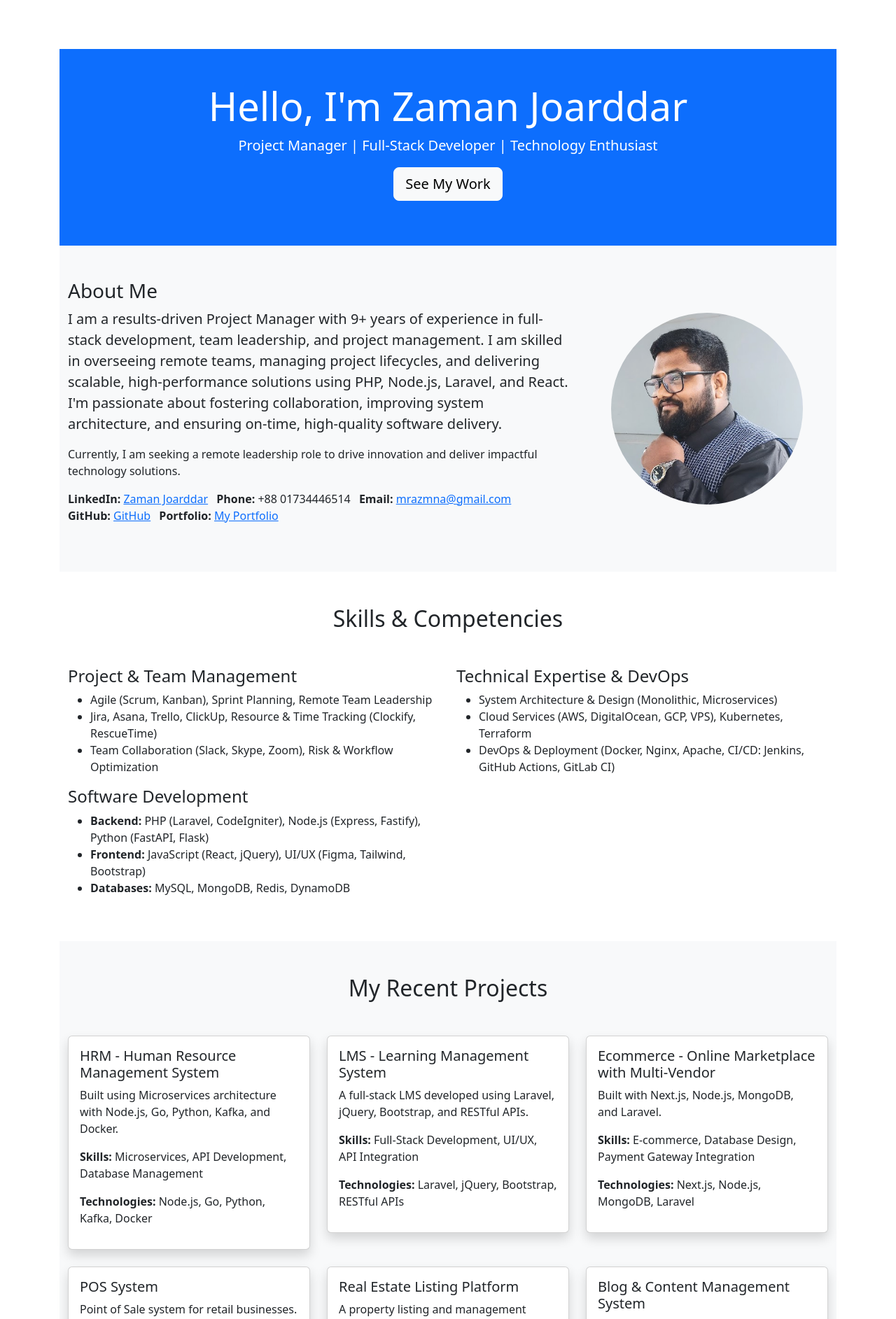
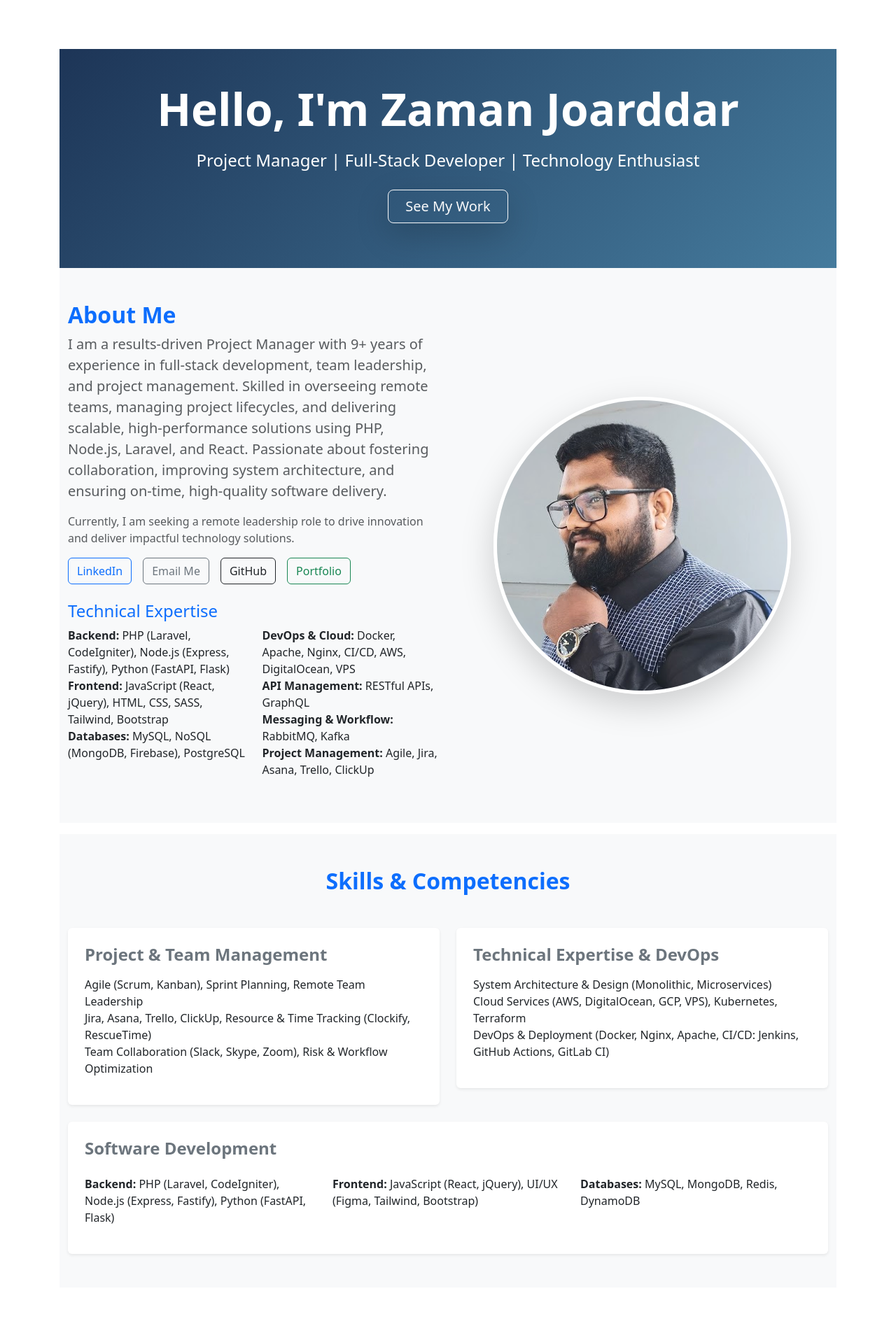
Before and after one commit to mrzamanj/portfolio-site-php-yiiframework, a Yii app: template views/site/index.php in a window 1280 px wide. Shown: the top 1885 px of the page at 70% size. Run offline with PHP 8.4 and a stand-in for Yii, Linux system fonts and the light colour scheme; the template is opened without the code that fills it, so the values that code supplies are empty; some libraries are stand-ins or nearby versions.

Commit message:
update homepage

```diff
--- a/views/site/index.php
+++ b/views/site/index.php
@@ -7,179 +7,106 @@ use yii\helpers\Html;
 $this->title = 'Zaman Joarddar \'s Portfolio';
 ?>
 <div class="site-index">
-
 <!-- Hero Section -->
-    <section class="hero bg-primary text-white text-center py-5">
+<section class="hero d-flex align-items-center justify-content-center text-white text-center py-5" style="background: linear-gradient(135deg, #1d3557, #457b9d); min-height: 30vh;">
     <div class="container">
-            <h1 class="display-4">Hello, I'm <strong>Zaman Joarddar </strong></h1>
-            <p class="lead">Project Manager | Full-Stack Developer | Technology Enthusiast</p>
-            <p><a href="#projects" class="btn btn-light btn-lg">See My Work</a></p>
+        <h1 class="display-3 fw-bold">Hello, I'm <strong>Zaman Joarddar</strong></h1>
+        <p class="lead fs-4 mt-3">Project Manager | Full-Stack Developer | Technology Enthusiast</p>
+        <p class="mt-4">
+            <a href="#projects" class="btn btn-outline-light btn-lg px-4 shadow-lg">See My Work</a>
+        </p>
     </div>
 </section>
 
 <!-- About Section -->
 <section id="about" class="py-5 bg-light">
     <div class="container">
+        <div class="row align-items-center">
+            <div class="col-lg-6">
+                <h2 class="h2 fw-bold text-primary">About Me</h2>
+                <p class="lead text-muted">I am a results-driven Project Manager with 9+ years of experience in full-stack development, team leadership, and project management. Skilled in overseeing remote teams, managing project lifecycles, and delivering scalable, high-performance solutions using PHP, Node.js, Laravel, and React. Passionate about fostering collaboration, improving system architecture, and ensuring on-time, high-quality software delivery.</p>
+                <p class="text-muted">Currently, I am seeking a remote leadership role to drive innovation and deliver impactful technology solutions.</p>
+                <div class="d-flex flex-wrap gap-3">
+                    <a href="https://www.linkedin.com/in/mrzmna" target="_blank" class="btn btn-outline-primary">LinkedIn</a>
+                    <a href="mailto:mrazmna@gmail.com" class="btn btn-outline-secondary">Email Me</a>
+                    <a href="https://github.com/mrzmnaj" target="_blank" class="btn btn-outline-dark">GitHub</a>
+                    <a href="https://portfolio-link.com" target="_blank" class="btn btn-outline-success">Portfolio</a>
+                </div>
+
+                <!-- Programming Technologies -->
+                <h3 class="h4 mt-4 text-primary">Technical Expertise</h3>
                 <div class="row">
-                <div class="col-lg-8">
-                    <h2 class="h3">About Me</h2>
-                    <p class="lead">I am a results-driven Project Manager with 9+ years of experience in full-stack development, team leadership, and project management. I am skilled in overseeing remote teams, managing project lifecycles, and delivering scalable, high-performance solutions using PHP, Node.js, Laravel, and React. I'm passionate about fostering collaboration, improving system architecture, and ensuring on-time, high-quality software delivery.</p>
-                    <p>Currently, I am seeking a remote leadership role to drive innovation and deliver impactful technology solutions.</p>
-                    <ul class="list-inline">
-                        <li class="list-inline-item"><strong>LinkedIn:</strong> <a href="https://www.linkedin.com/in/mrzmna" target="_blank">Zaman Joarddar </a></li>
-                        <li class="list-inline-item"><strong>Phone:</strong> +88 01734446514</li>
-                        <li class="list-inline-item"><strong>Email:</strong> <a href="mailto:mrazmna@gmail.com">mrazmna@gmail.com</a></li>
-                        <li class="list-inline-item"><strong>GitHub:</strong> <a href="https://github.com/mrzmnaj" target="_blank">GitHub</a></li>
-                        <li class="list-inline-item"><strong>Portfolio:</strong> <a href="https://portfolio-link.com" target="_blank">My Portfolio</a></li>
+                    <div class="col-md-6">
+                        <ul class="list-unstyled">
+                            <li><strong>Backend:</strong> PHP (Laravel, CodeIgniter), Node.js (Express, Fastify), Python (FastAPI, Flask)</li>
+                            <li><strong>Frontend:</strong> JavaScript (React, jQuery), HTML, CSS, SASS, Tailwind, Bootstrap</li>
+                            <li><strong>Databases:</strong> MySQL, NoSQL (MongoDB, Firebase), PostgreSQL</li>
                         </ul>
                     </div>
-                <div class="col-lg-4 p-5">
-                <img src="<?= Yii::getAlias('@web') ?>/uploads/images/profile.png" alt="Zaman Joarddar " class="img-fluid rounded-circle" />
+                    <div class="col-md-6">
+                        <ul class="list-unstyled">
+                            <li><strong>DevOps & Cloud:</strong> Docker, Apache, Nginx, CI/CD, AWS, DigitalOcean, VPS</li>
+                            <li><strong>API Management:</strong> RESTful APIs, GraphQL</li>
+                            <li><strong>Messaging & Workflow:</strong> RabbitMQ, Kafka</li>
+                            <li><strong>Project Management:</strong> Agile, Jira, Asana, Trello, ClickUp</li>
+                        </ul>
+                    </div>
+                </div>
+            </div>
+            <div class="col-lg-6 text-center">
+                <img src="<?= Yii::getAlias('@web') ?>/uploads/images/profile.png" alt="Zaman Joarddar " class="img-fluid rounded-circle shadow-lg" style="max-width: 80%; border: 5px solid #fff;" />
             </div>
         </div>
     </div>
 </section>
 
+
 <!-- Skills Section -->
-    <section id="skills" class="py-5">
+<section id="skills" class="py-5 bg-light mt-3">
     <div class="container">
-            <h2 class="text-center mb-5">Skills & Competencies</h2>
+        <h2 class="text-center mb-5 fw-bold text-primary">Skills & Competencies</h2>
         <div class="row">
-                <div class="col-md-6">
-                    <h4>Project & Team Management</h4>
-                    <ul>
-                        <li>Agile (Scrum, Kanban), Sprint Planning, Remote Team Leadership</li>
-                        <li>Jira, Asana, Trello, ClickUp, Resource & Time Tracking (Clockify, RescueTime)</li>
-                        <li>Team Collaboration (Slack, Skype, Zoom), Risk & Workflow Optimization</li>
-                    </ul>
-                </div>
-                <div class="col-md-6">
-                    <h4>Technical Expertise & DevOps</h4>
-                    <ul>
-                        <li>System Architecture & Design (Monolithic, Microservices)</li>
-                        <li>Cloud Services (AWS, DigitalOcean, GCP, VPS), Kubernetes, Terraform</li>
-                        <li>DevOps & Deployment (Docker, Nginx, Apache, CI/CD: Jenkins, GitHub Actions, GitLab CI)</li>
+            <div class="col-md-6 mb-4">
+                <div class="p-4 bg-white shadow-sm rounded">
+                    <h4 class="text-secondary fw-bold">Project & Team Management</h4>
+                    <ul class="list-unstyled mt-3">
+                        <li><i class="bi bi-check-circle-fill text-success"></i> Agile (Scrum, Kanban), Sprint Planning, Remote Team Leadership</li>
+                        <li><i class="bi bi-check-circle-fill text-success"></i> Jira, Asana, Trello, ClickUp, Resource & Time Tracking (Clockify, RescueTime)</li>
+                        <li><i class="bi bi-check-circle-fill text-success"></i> Team Collaboration (Slack, Skype, Zoom), Risk & Workflow Optimization</li>
                     </ul>
                 </div>
             </div>
-            <div class="row">
-                <div class="col-md-6">
-                    <h4>Software Development</h4>
-                    <ul>
-                        <li><strong>Backend:</strong> PHP (Laravel, CodeIgniter), Node.js (Express, Fastify), Python (FastAPI, Flask)</li>
-                        <li><strong>Frontend:</strong> JavaScript (React, jQuery), UI/UX (Figma, Tailwind, Bootstrap)</li>
-                        <li><strong>Databases:</strong> MySQL, MongoDB, Redis, DynamoDB</li>
+            <div class="col-md-6 mb-4">
+                <div class="p-4 bg-white shadow-sm rounded">
+                    <h4 class="text-secondary fw-bold">Technical Expertise & DevOps</h4>
+                    <ul class="list-unstyled mt-3">
+                        <li><i class="bi bi-check-circle-fill text-success"></i> System Architecture & Design (Monolithic, Microservices)</li>
+                        <li><i class="bi bi-check-circle-fill text-success"></i> Cloud Services (AWS, DigitalOcean, GCP, VPS), Kubernetes, Terraform</li>
+                        <li><i class="bi bi-check-circle-fill text-success"></i> DevOps & Deployment (Docker, Nginx, Apache, CI/CD: Jenkins, GitHub Actions, GitLab CI)</li>
                     </ul>
                 </div>
             </div>
         </div>
-    </section>
-
-<!-- Projects Section -->
-<section id="projects" class="py-5 bg-light">
-    <div class="container">
-        <h2 class="text-center mb-5">My Recent Projects</h2>
         <div class="row">
-            <!-- Project 1 -->
-            <div class="col-md-4 mb-4">
-                <div class="card shadow">
-                    <div class="card-body" style="min-height:250px">
-                        <h5 class="card-title">HRM - Human Resource Management System</h5>
-                        <p class="card-text">Built using Microservices architecture with Node.js, Go, Python, Kafka, and Docker.</p>
-                        <p><strong>Skills:</strong> Microservices, API Development, Database Management</p>
-                        <p><strong>Technologies:</strong> Node.js, Go, Python, Kafka, Docker</p>
-                        <!-- <a href="#" class="btn btn-primary">View Project</a> -->
+            <div class="col-md-12">
+                <div class="p-4 bg-white shadow-sm rounded">
+                    <h4 class="text-secondary fw-bold">Software Development</h4>
+                    <div class="row">
+                        <div class="col-md-4">
+                            <ul class="list-unstyled mt-3">
+                                <li><i class="bi bi-code-slash text-info"></i> <strong>Backend:</strong> PHP (Laravel, CodeIgniter), Node.js (Express, Fastify), Python (FastAPI, Flask)</li>
+                            </ul>
                         </div>
+                        <div class="col-md-4">
+                            <ul class="list-unstyled mt-3">
+                                <li><i class="bi bi-palette-fill text-warning"></i> <strong>Frontend:</strong> JavaScript (React, jQuery), UI/UX (Figma, Tailwind, Bootstrap)</li>
+                            </ul>
                         </div>
+                        <div class="col-md-4">
+                            <ul class="list-unstyled mt-3">
+                                <li><i class="bi bi-database-fill text-danger"></i> <strong>Databases:</strong> MySQL, MongoDB, Redis, DynamoDB</li>
+                            </ul>
                         </div>
-            <!-- Project 2 -->
-            <div class="col-md-4 mb-4">
-                <div class="card shadow">
-                    <div class="card-body" style="min-height:250px">
-                        <h5 class="card-title">LMS - Learning Management System</h5>
-                        <p class="card-text">A full-stack LMS developed using Laravel, jQuery, Bootstrap, and RESTful APIs.</p>
-                        <p><strong>Skills:</strong> Full-Stack Development, UI/UX, API Integration</p>
-                        <p><strong>Technologies:</strong> Laravel, jQuery, Bootstrap, RESTful APIs</p>
-                        <!-- <a href="#" class="btn btn-primary">View Project</a> -->
-                    </div>
-                </div>
-            </div>
-            <!-- Project 3 -->
-            <div class="col-md-4 mb-4">
-                <div class="card shadow">
-                    <div class="card-body" style="min-height:250px">
-                        <h5 class="card-title">Ecommerce - Online Marketplace with Multi-Vendor</h5>
-                        <p class="card-text">Built with Next.js, Node.js, MongoDB, and Laravel.</p>
-                        <p><strong>Skills:</strong> E-commerce, Database Design, Payment Gateway Integration</p>
-                        <p><strong>Technologies:</strong> Next.js, Node.js, MongoDB, Laravel</p>
-                        <!-- <a href="#" class="btn btn-primary">View Project</a> -->
-                    </div>
-                </div>
-            </div>
-            <!-- Additional 9 Projects -->
-            <div class="col-md-4 mb-4">
-                <div class="card shadow">
-                    <div class="card-body" style="min-height:250px">
-                        <h5 class="card-title">POS System</h5>
-                        <p class="card-text">Point of Sale system for retail businesses.</p>
-                        <p><strong>Skills:</strong> Inventory Management, POS Development</p>
-                        <p><strong>Technologies:</strong> Laravel, Vue.js, MySQL</p>
-                        <!-- <a href="#" class="btn btn-primary">View Project</a> -->
-                    </div>
-                </div>
-            </div>
-            <div class="col-md-4 mb-4">
-                <div class="card shadow">
-                    <div class="card-body" style="min-height:250px">
-                        <h5 class="card-title">Real Estate Listing Platform</h5>
-                        <p class="card-text">A property listing and management system.</p>
-                        <p><strong>Skills:</strong> UI/UX, API Development</p>
-                        <p><strong>Technologies:</strong> Next.js, Node.js, MongoDB</p>
-                        <!-- <a href="#" class="btn btn-primary">View Project</a> -->
-                    </div>
-                </div>
-            </div>
-            <div class="col-md-4 mb-4">
-                <div class="card shadow">
-                    <div class="card-body" style="min-height:250px">
-                        <h5 class="card-title">Blog & Content Management System</h5>
-                        <p class="card-text">A blogging platform with SEO features.</p>
-                        <p><strong>Skills:</strong> SEO, Content Management</p>
-                        <p><strong>Technologies:</strong> Laravel, MySQL, Bootstrap</p>
-                        <!-- <a href="#" class="btn btn-primary">View Project</a> -->
-                    </div>
-                </div>
-            </div>
-            <div class="col-md-4 mb-4">
-                <div class="card shadow">
-                    <div class="card-body" style="min-height:250px">
-                        <h5 class="card-title">Healthcare Management System</h5>
-                        <p class="card-text">A digital solution for hospitals and clinics.</p>
-                        <p><strong>Skills:</strong> Healthcare Software, Database Management</p>
-                        <p><strong>Technologies:</strong> Python, Django, PostgreSQL</p>
-                        <!-- <a href="#" class="btn btn-primary">View Project</a> -->
-                    </div>
-                </div>
-            </div>
-            <div class="col-md-4 mb-4">
-                <div class="card shadow">
-                    <div class="card-body" style="min-height:250px">
-                        <h5 class="card-title">Chat Application</h5>
-                        <p class="card-text">A real-time messaging platform.</p>
-                        <p><strong>Skills:</strong> WebSockets, Real-time Communication</p>
-                        <p><strong>Technologies:</strong> Node.js, Socket.io, React</p>
-                        <!-- <a href="#" class="btn btn-primary">View Project</a> -->
-                    </div>
-                </div>
-            </div>
-            <div class="col-md-4 mb-4">
-                <div class="card shadow">
-                    <div class="card-body" style="min-height:250px">
-                        <h5 class="card-title">Online Exam System</h5>
-                        <p class="card-text">A web-based exam and grading system.</p>
-                        <p><strong>Skills:</strong> Assessment Management, Security</p>
-                        <p><strong>Technologies:</strong> Laravel, Vue.js, MySQL</p>
-                        <!-- <a href="#" class="btn btn-primary">View Project</a> -->
                     </div>
                 </div>
             </div>
@@ -187,22 +114,110 @@ $this->title = 'Zaman Joarddar \'s Portfolio';
     </div>
 </section>
 
-    <!-- Certifications Section -->
-    <section id="certifications" class="py-5">
+<!-- Projects Section -->
+<section id="projects" class="py-5 bg-light  mt-5">
     <div class="container">
-            <h2 class="text-center mb-5">Certifications</h2>
-            <ul class="list-group">
-                <li class="list-group-item">Google Project Management Certificate – Completed (January 2025)</li>
-                <li class="list-group-item">Agile Project Management – Coursera (University of Maryland) – Completed (December 2024)</li>
-                <li class="list-group-item">Introduction to Project Management – Alison – Completed (November 2024)</li>
-                <li class="list-group-item">Scrum Master Fundamentals – Scrum Training Series – Completed (October 2024)</li>
-                <li class="list-group-item">Project Management Principles and Practices – Coursera (University of California, Irvine) – Completed (September 2024)</li>
-            </ul>
+        <h2 class="text-center mb-5 fw-bold text-primary">My Recent Projects</h2>
+        <div class="row g-4">
+            <!-- Project Card Template -->
+            <?php
+                $projects = [
+                    ["title" => "HRM - Human Resource Management System", "desc" => "Built using Microservices architecture with Node.js, Go, Python, Kafka, and Docker.", "skills" => "Microservices, API Development, Database Management", "tech" => "Node.js, Go, Python, Kafka, Docker"],
+                    ["title" => "LMS - Learning Management System", "desc" => "A full-stack LMS developed using Laravel, jQuery, Bootstrap, and RESTful APIs.", "skills" => "Full-Stack Development, UI/UX, API Integration", "tech" => "Laravel, jQuery, Bootstrap, RESTful APIs"],
+                    ["title" => "Ecommerce - Online Marketplace with Multi-Vendor", "desc" => "Built with Next.js, Node.js, MongoDB, and Laravel.", "skills" => "E-commerce, Database Design, Payment Gateway Integration", "tech" => "Next.js, Node.js, MongoDB, Laravel"],
+                    ["title" => "POS System", "desc" => "Point of Sale system for retail businesses.", "skills" => "Inventory Management, POS Development", "tech" => "Laravel, Vue.js, MySQL"],
+                    ["title" => "Real Estate Listing Platform", "desc" => "A property listing and management system.", "skills" => "UI/UX, API Development", "tech" => "Next.js, Node.js, MongoDB"],
+                    ["title" => "Blog & Content Management System", "desc" => "A blogging platform with SEO features.", "skills" => "SEO, Content Management", "tech" => "Laravel, MySQL, Bootstrap"],
+                    ["title" => "Healthcare Management System", "desc" => "A digital solution for hospitals and clinics.", "skills" => "Healthcare Software, Database Management", "tech" => "Python, Django, PostgreSQL"],
+                    ["title" => "Chat Application", "desc" => "A real-time messaging platform.", "skills" => "WebSockets, Real-time Communication", "tech" => "Node.js, Socket.io, React"],
+                    ["title" => "Online Exam System", "desc" => "A web-based exam and grading system.", "skills" => "Assessment Management, Security", "tech" => "Laravel, Vue.js, MySQL"]
+                ];
+            ?>
+
+            <?php foreach ($projects as $project): ?>
+                <div class="col-md-4">
+                    <div class="card border-0 shadow-lg rounded-lg overflow-hidden ">
+                        <div class="card-body p-4">
+                            <h5 class="card-title text-primary fw-bold"> <?= $project['title'] ?> </h5>
+                            <p class="card-text text-muted"> <?= $project['desc'] ?> </p>
+                            <p><strong>Skills:</strong> <?= $project['skills'] ?> </p>
+                            <p><strong>Technologies:</strong> <?= $project['tech'] ?> </p>
+                            <!-- <a href="#" class="btn btn-outline-primary w-100">View Project</a> -->
+                        </div>
+                    </div>
+                </div>
+            <?php endforeach; ?>
+        </div>
     </div>
 </section>
 
+
+<!-- Certifications Section -->
+<section id="certifications" class="py-5 bg-light mt-5">
+    <div class="container">
+        <h2 class="text-center mb-5 text-primary font-weight-bold">Certifications</h2>
+        <div class="row">
+            <!-- Certification 1 -->
+            <div class="col-lg-4 col-md-6 mb-4">
+                <div class="card shadow-sm border-0">
+                    <div class="card-body">
+                        <h5 class="card-title text-dark">Google Project Management Certificate</h5>
+                        <p class="card-text text-muted">Completed: January 2025</p>
+                        <p class="card-text">A comprehensive program to learn project management principles and tools. Perfect for aspiring managers.</p>
+                    </div>
+                </div>
+            </div>
+
+            <!-- Certification 2 -->
+            <div class="col-lg-4 col-md-6 mb-4">
+                <div class="card shadow-sm border-0">
+                    <div class="card-body">
+                        <h5 class="card-title text-dark">Agile Project Management</h5>
+                        <p class="card-text text-muted">Completed: December 2024</p>
+                        <p class="card-text">Offered by Coursera (University of Maryland), this course covers the fundamentals of Agile methodology.</p>
+                    </div>
+                </div>
+            </div>
+
+            <!-- Certification 3 -->
+            <div class="col-lg-4 col-md-6 mb-4">
+                <div class="card shadow-sm border-0">
+                    <div class="card-body">
+                        <h5 class="card-title text-dark">Introduction to Project Management</h5>
+                        <p class="card-text text-muted">Completed: November 2024</p>
+                        <p class="card-text">An introductory course from Alison that provides a solid foundation in project management concepts and best practices.</p>
+                    </div>
+                </div>
+            </div>
+
+            <!-- Certification 4 -->
+            <div class="col-lg-4 col-md-6 mb-4">
+                <div class="card shadow-sm border-0">
+                    <div class="card-body">
+                        <h5 class="card-title text-dark">Scrum Master Fundamentals</h5>
+                        <p class="card-text text-muted">Completed: October 2024</p>
+                        <p class="card-text">This course by Scrum Training Series introduces Scrum methodology and equips you with the tools to manage Scrum teams effectively.</p>
+                    </div>
+                </div>
+            </div>
+
+            <!-- Certification 5 -->
+            <div class="col-lg-4 col-md-6 mb-4">
+                <div class="card shadow-sm border-0">
+                    <div class="card-body">
+                        <h5 class="card-title text-dark">Project Management Principles and Practices</h5>
+                        <p class="card-text text-muted">Completed: September 2024</p>
+                        <p class="card-text">Offered by Coursera (University of California, Irvine), this course delves into the foundational practices that drive successful projects.</p>
+                    </div>
+                </div>
+            </div>
+        </div>
+    </div>
+</section>
+
+
     <!-- Contact Section -->
-    <section id="contact" class="py-5 bg-light">
+    <section id="contact" class="py-5 bg-light mt-5">
         <div class="container">
             <h2 class="text-center mb-5">Contact Me</h2>
             <form action="your-contact-form-handler-url" method="POST">
--- a/views/site/login.php
+++ b/views/site/login.php
@@ -45,10 +45,6 @@ $this->params['breadcrumbs'][] = $this->title;
 
             <?php ActiveForm::end(); ?>
 
-            <div style="color:#999;">
-                You may login with <strong>admin/admin</strong> or <strong>demo/demo</strong>.<br>
-                To modify the username/password, please check out the code <code>app\models\User::$users</code>.
-            </div>
 
         </div>
     </div>
```
Also changed, not shown: views/site/about.php (+65 -73 lines), views/site/contact.php (+26 -90 lines). Lines whose indentation alone changed are shown as unchanged.
